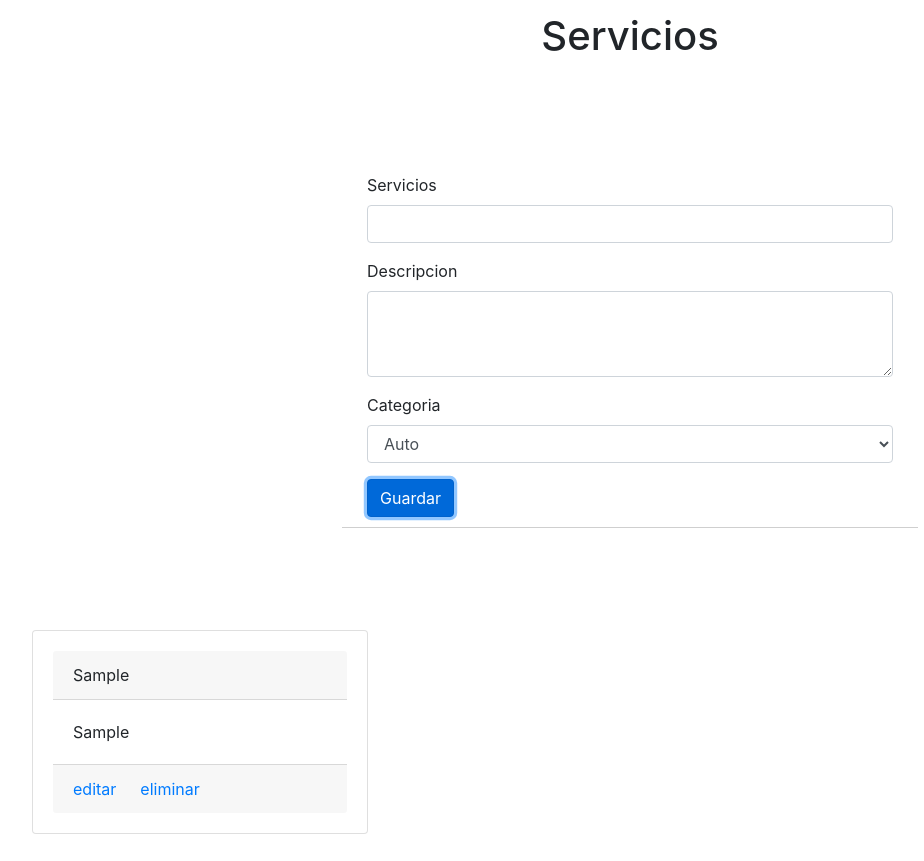
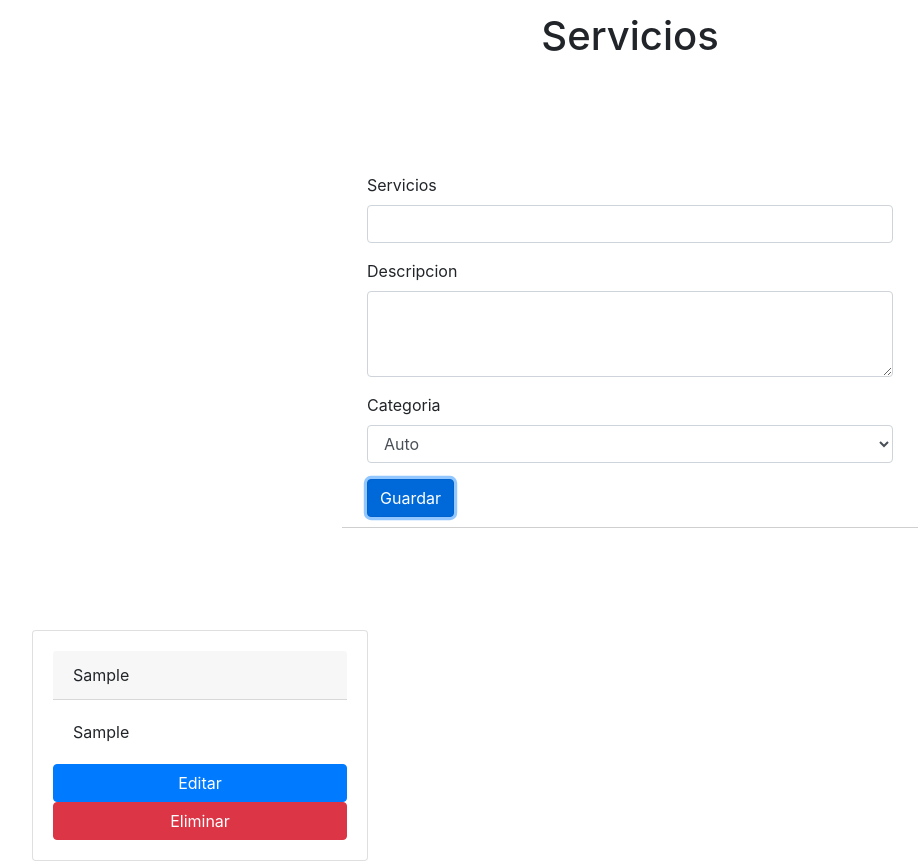
Before and after one commit to josecheo/soleraTest, a React (Create React App) app: page / in a window 1280 px wide. Both pictures are taken after typing "Sample", "Sample" into the empty fields and a click on the button "Guardar". Shown: the whole page, without its empty margins (10-934 px from the left). Before the commit the page ends 834 px from the top, so only its background shows below. Built offline with nearby package versions, Linux system fonts and the light colour scheme.

Commit message:
Agregado id a cada elemnto

```diff
--- a/src/components/App.js
+++ b/src/components/App.js
@@ -7,7 +7,9 @@ import "./style/App.css";
 class App extends Component {
   state = {
     alldata: [],
+    index: 0,
     data: {
+      id: 0,
       servicio: "",
       descripcion: "",
       categoria: ""
@@ -25,22 +27,20 @@ class App extends Component {
   handleSubmit = e => {
     e.preventDefault();
     let alldata = this.state.alldata;
+    var index = this.state.index;
     alldata.push(this.state.data);
+    index += 1;
     this.setState({
       alldata: alldata,
+      index: index,
       data: {
+        id: index,
         servicio: "",
         descripcion: "",
         categoria: ""
       }
     });
   };
-
-  // showData = () => {
-  //   var data = localStorage.getItem("data");
-  //   var mostrarData = JSON.parse(data);
-  //   // this.setState({ alldata: mostrarData });
-  // };
 
   render() {
     return (
--- a/src/components/Card.js
+++ b/src/components/Card.js
@@ -2,7 +2,6 @@ import React from "react";
 
 function Card(props) {
   const alldata = props.alldata;
-
   if (alldata.length === 0) {
     return (
       <div>
@@ -15,17 +14,13 @@ function Card(props) {
     <React.Fragment>
       {alldata.map(data => {
         return (
-          <div className="card">
+          <div className="card" key={data.id}>
             <div className="card-header">{data.servicio}</div>
             <div className="card-body">
               <p className="card-text">{data.descripcion}</p>
             </div>
-            <div className="card-footer">
-              <a href="/#" className="mr-4">
-                editar
-              </a>
-              <a href="/#">eliminar</a>
-            </div>
+            <button className="btn btn-primary">Editar</button>
+            <button className="btn btn-danger">Eliminar</button>
           </div>
         );
       })}
```
